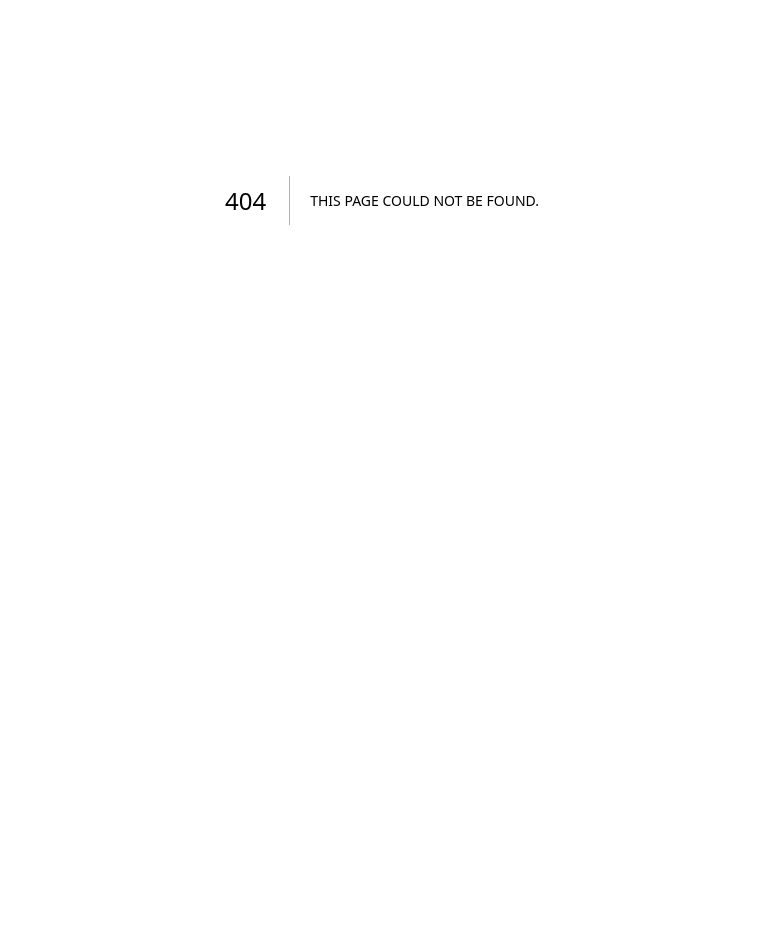
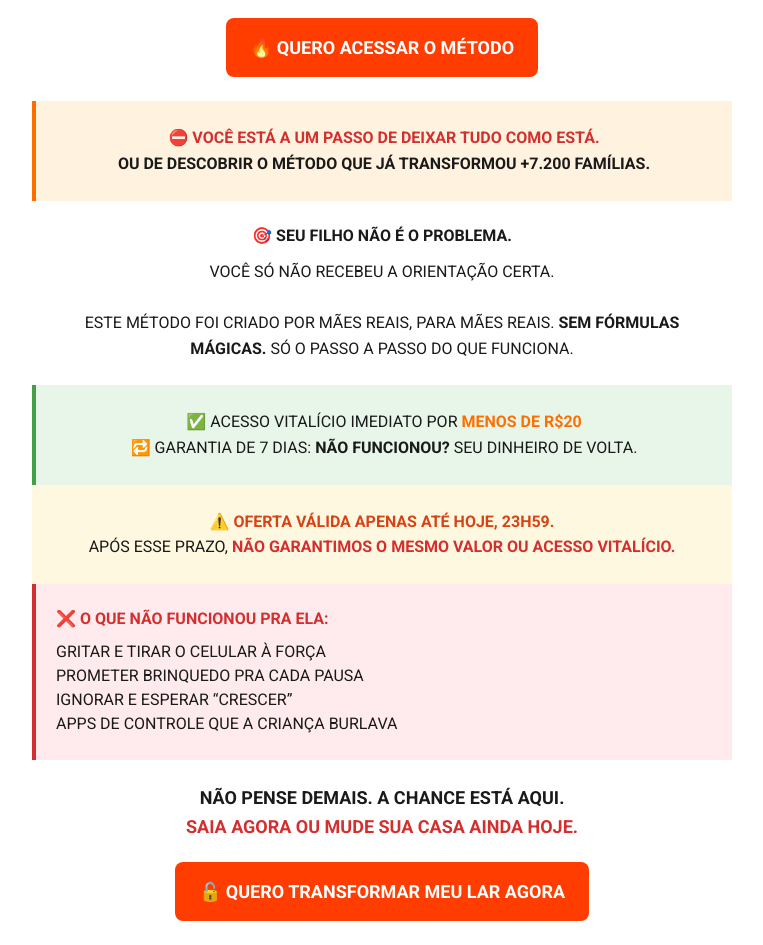
Before and after one commit to DesconectaK/pagvendas, a Next.js app: page /simple-landing in a window 1280 px wide. Before the commit this address had no page. Shown: the part 200-1145 px from the top of the page, without its empty margins (258-1021 px from the left). Before the commit the page ends 800 px from the top, so only its background shows below. Built offline with nearby package versions, Linux system fonts and the light colour scheme.

Commit message:
aplique no head: <link href="https://fonts.googleapis.com/css2?family=Po

```diff
--- a/src/app/layout.tsx
+++ b/src/app/layout.tsx
@@ -24,6 +24,45 @@ export default function RootLayout({
   return (
     <html lang="pt-BR">
       <head>
+        {/* Poppins Font */}
+        <link href="https://fonts.googleapis.com/css2?family=Poppins:wght@400;600;700&display=swap" rel="stylesheet" />
+        {/* Inline Styles */}
+        <style dangerouslySetInnerHTML={{ __html: `
+          body {
+            background-color: #ffffff;
+            color: #1a1a1a;
+            font-family: 'Poppins', sans-serif;
+            font-size: 16px;
+            margin: 0;
+            padding: 0;
+          }
+          h1, h2, h3 {
+            font-weight: 700;
+            line-height: 1.4;
+          }
+          p {
+            line-height: 1.6;
+            font-weight: 400;
+          }
+          .section {
+            padding: 24px 20px;
+            max-width: 700px;
+            margin: auto;
+          }
+          .cta-btn {
+            background: #ff3d00;
+            color: white;
+            font-size: 18px;
+            padding: 16px 24px;
+            border-radius: 8px;
+            text-align: center;
+            font-weight: 700;
+            text-decoration: none;
+            display: inline-block;
+            margin-top: 20px;
+          }
+        `}} />
+
         {/* VTurb Speed Optimization Links - Main VSL video */}
         <link rel="preload" href="https://scripts.converteai.net/203430db-ad79-48e2-a8e6-4634be611b23/players/68473bf78ce134c08f091906/player.js" as="script" />
         <link rel="preload" href="https://scripts.converteai.net/lib/js/smartplayer/v1/smartplayer.min.js" as="script" />
@@ -32,7 +71,6 @@ export default function RootLayout({
 
         {/* VTurb Speed Optimization Links - Testimonial Video 1 (User updated) */}
         <link rel="preload" href="https://scripts.converteai.net/203430db-ad79-48e2-a8e6-4634be611b23/players/684b8fc8ad7cf9fd032dfd4a/player.js" as="script" />
-        {/* Smartplayer is already preloaded above, no need to duplicate */}
         <link rel="preload" href="https://images.converteai.net/203430db-ad79-48e2-a8e6-4634be611b23/players/684b8fc8ad7cf9fd032dfd4a/thumbnail.jpg" as="image" />
         <link rel="preload" href="https://cdn.converteai.net/203430db-ad79-48e2-a8e6-4634be611b23/684b8fc3fb36cb9f760dcf4e/main.m3u8" as="fetch" />
 
--- /dev/null
+++ b/src/app/simple-landing/page.tsx
@@ -0,0 +1,83 @@
+
+// src/app/simple-landing/page.tsx
+export default function SimpleLandingPage() {
+  const htmlSnippets = [
+    // Snippet 1
+    `<div class="section" style="text-align:center;">
+      <h1>📵 ELE NÃO LARGAVA O CELULAR…</h1>
+      <p style="margin-top:12px;">
+        Ela tentou de tudo: gritou, castigou, escondeu o tablet…
+        <br><span style="color:#d32f2f; font-weight:600;">Nada funcionava.</span>
+      </p>
+      <p style="margin-top:12px;">
+        Até que descobriu um <span style="color:#ff6f00;"><strong>método simples</strong></span> que devolveu a paz em casa em menos de 7 dias.
+        <br>Hoje, ele brinca por horas sem lembrar do celular.
+      </p>
+      <a href="#checkout" class="cta-btn">🔥 QUERO ACESSAR O MÉTODO</a>
+    </div>`,
+    // Snippet 2
+    `<div class="section" style="background-color:#fff3e0; border-left:4px solid #ff6f00;">
+      <p style="font-weight:600; text-align:center;">
+        ⛔ <span style="color:#d32f2f;">Você está a um passo de deixar tudo como está.</span><br>
+        Ou de descobrir o método que já transformou +7.200 famílias.
+      </p>
+    </div>`,
+    // Snippet 3
+    `<div class="section">
+      <h2 style="color:#1a1a1a; text-align:center;">🎯 SEU FILHO NÃO É O PROBLEMA.</h2>
+      <p style="margin-top:12px; text-align:center;">
+        Você só não recebeu a orientação certa.
+        <br><br>
+        Este método foi criado por mães reais, para mães reais.
+        <strong>Sem fórmulas mágicas.</strong> Só o passo a passo do que funciona.
+      </p>
+    </div>`,
+    // Snippet 4
+    `<div class="section" style="background-color:#e8f5e9; border-left:4px solid #43a047;">
+      <p style="text-align:center;">
+        ✅ Acesso vitalício imediato por <strong style="color:#ff6f00;">menos de R$20</strong><br>
+        🔁 Garantia de 7 dias: <strong>não funcionou?</strong> Seu dinheiro de volta.
+      </p>
+    </div>`,
+    // Snippet 5
+    `<div class="section" style="background-color:#fff8e1; text-align:center;">
+      <p style="color:#d84315; font-weight:600;">
+        ⚠️ Oferta válida apenas até hoje, 23h59.
+      </p>
+      <p>
+        Após esse prazo, <span style="color:#d32f2f;"><strong>não garantimos o mesmo valor ou acesso vitalício.</strong></span>
+      </p>
+    </div>`,
+    // Snippet 6
+    `<div class="section" style="background-color:#ffebee; border-left:4px solid #d32f2f;">
+      <h3 style="color:#d32f2f;">❌ O QUE NÃO FUNCIONOU PRA ELA:</h3>
+      <ul style="margin-top:10px;">
+        <li>Gritar e tirar o celular à força</li>
+        <li>Prometer brinquedo pra cada pausa</li>
+        <li>Ignorar e esperar “crescer”</li>
+        <li>Apps de controle que a criança burlava</li>
+      </ul>
+    </div>`
+  ];
+
+  const lastSnippet =
+    `<div class="section" style="text-align:center;">
+      <p style="font-size:18px; font-weight:600;">
+        Não pense demais. A chance está aqui.
+        <br><span style="color:#d32f2f;">Saia agora ou mude sua casa ainda hoje.</span>
+      </p>
+      <a href="#checkout" class="cta-btn">🔓 QUERO TRANSFORMAR MEU LAR AGORA</a>
+    </div>`;
+
+  return (
+    <>
+      {htmlSnippets.map((snippet, index) => (
+        <div key={index} dangerouslySetInnerHTML={{ __html: snippet }} />
+      ))}
+      {/* The id="checkout" is placed here to be the target for the CTA buttons */}
+      <div id="checkout">
+        <div dangerouslySetInnerHTML={{ __html: lastSnippet }} />
+      </div>
+    </>
+  );
+}
```
